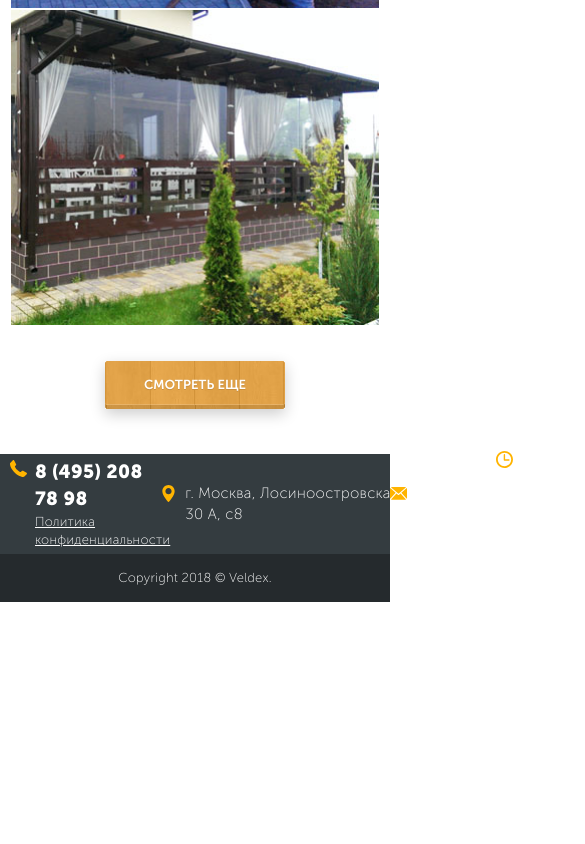
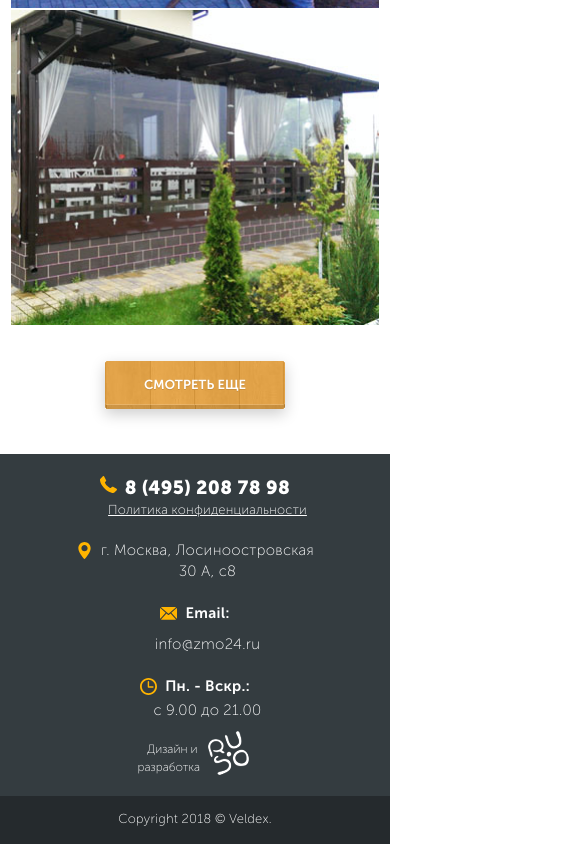
Before and after one commit to Sibi7/soft-windows, a website: page index.html in a window 390 px wide. Shown: the part 9585-10429 px from the top of the page, 585 px wide, since content can reach past the window. Before the commit the page ends 10187 px from the top, so only its background shows below. Drawn offline with Linux system fonts and the light colour scheme.

Commit message:
responsive

```diff
--- a/app/sass/base/_base.scss
+++ b/app/sass/base/_base.scss
@@ -10,6 +10,7 @@ body{
     font-style: inherit;
     text-align: left;
     vertical-align: baseline;
+    overflow-x: hidden;
 }
 
 a {
--- a/app/sass/footer/_style.scss
+++ b/app/sass/footer/_style.scss
@@ -26,9 +26,26 @@
       text-align: center;
     }
   }
-
+&__info-item{
+  @include breakpoint(max-width 992px){
+    width: 50%;
+    margin-bottom: 20px;
+    display: flex;
+    justify-content: center;
+    flex-wrap: wrap;
+    &:last-child{
+      margin-bottom: 0;
+    }
+  }
+  @include breakpoint(max-width 460px){
+   width: 100%;
+  }
+}
   &__info-wrap {
     background-color: #343c40;
+    @include breakpoint(max-width 992px){
+      padding: 20px 0;
+    }
   }
 
   &__info {
@@ -36,6 +53,14 @@
     align-items: center;
     justify-content: space-between;
     height: 100px;
+    @include breakpoint(max-width 992px){
+      flex-wrap: wrap;
+      height: auto;
+      justify-content: center;
+    }
+    @include breakpoint(max-width 460px){
+      text-align: center;
+    }
   }
 
   &__phone {
@@ -48,6 +73,12 @@
     margin-bottom: 0;
     text-transform: uppercase;
     letter-spacing: 0.38px;
+    @include breakpoint(max-width 992px){
+      width: 100%;
+    }
+    @include breakpoint(max-width 460px){
+      width: auto;
+    }
     &:visited{
       color: #fff;
     }
@@ -76,6 +107,9 @@
     font-size: 13px;
     letter-spacing: 0.26px;
     text-decoration: underline;
+    @include breakpoint(max-width 992px){
+      width: 100%;
+    }
     &:hover{
       color: #fff;
     }
@@ -90,7 +124,13 @@
     width: 230px;
     margin-bottom: 0;
     letter-spacing: 0.3px;
-
+    @include breakpoint(max-width 992px){
+      margin-left: 25px;
+      width: 100%;
+    }
+    @include breakpoint(max-width 460px){
+      width: auto;
+    }
     &:before {
       content: '';
       display: block;
@@ -132,7 +172,13 @@
     position: relative;
     margin-bottom: 0;
     letter-spacing: 0.3px;
-
+    @include breakpoint(max-width 992px){
+      margin-left: 25px;
+      width: 100%;
+    }
+    @include breakpoint(max-width 460px){
+      width: auto;
+    }
     &:before {
       content: '';
       display: block;
@@ -152,6 +198,10 @@
     font-size: 15px;
     margin-top: 10px;
     letter-spacing: 0.3px;
+    @include breakpoint(max-width 992px){
+      width: 100%;
+      margin-left: 25px;
+    }
   }
 
   &__schedule {
@@ -161,6 +211,10 @@
     margin-top: 3px;
     margin-bottom: 0;
     letter-spacing: 0.3px;
+    @include breakpoint(max-width 992px){
+      width: 100%;
+      margin-left: 25px;
+    }
   }
 
   &__schedule-title {
@@ -170,7 +224,13 @@
     position: relative;
     margin-bottom: 0;
     letter-spacing: 0.3px;
-
+    @include breakpoint(max-width 992px){
+      width: 100%;
+      margin-left: 25px;
+    }
+    @include breakpoint(max-width 460px){
+      width: auto;
+    }
     &:before {
       content: '';
       display: block;
--- a/index.html
+++ b/index.html
@@ -413,7 +413,7 @@
                       <a href="#" class="footer__polit">Политика конфиденциальности</a>
                   </div>
                   <div class="footer__info-item">
-                      <p class="footer__location">г. Москва, Лосиноостровская 30 А, с8</p>
+                      <p class="footer__location">г. Москва, Лосиноостровская <br> 30 А, с8</p>
                   </div>
                   <div class="footer__info-item">
                       <p class="footer__email">Email:</p>
```
Also changed, not shown: app/html/footer.html (+1 -1 lines), css/styles.min.css, 1 other file.
